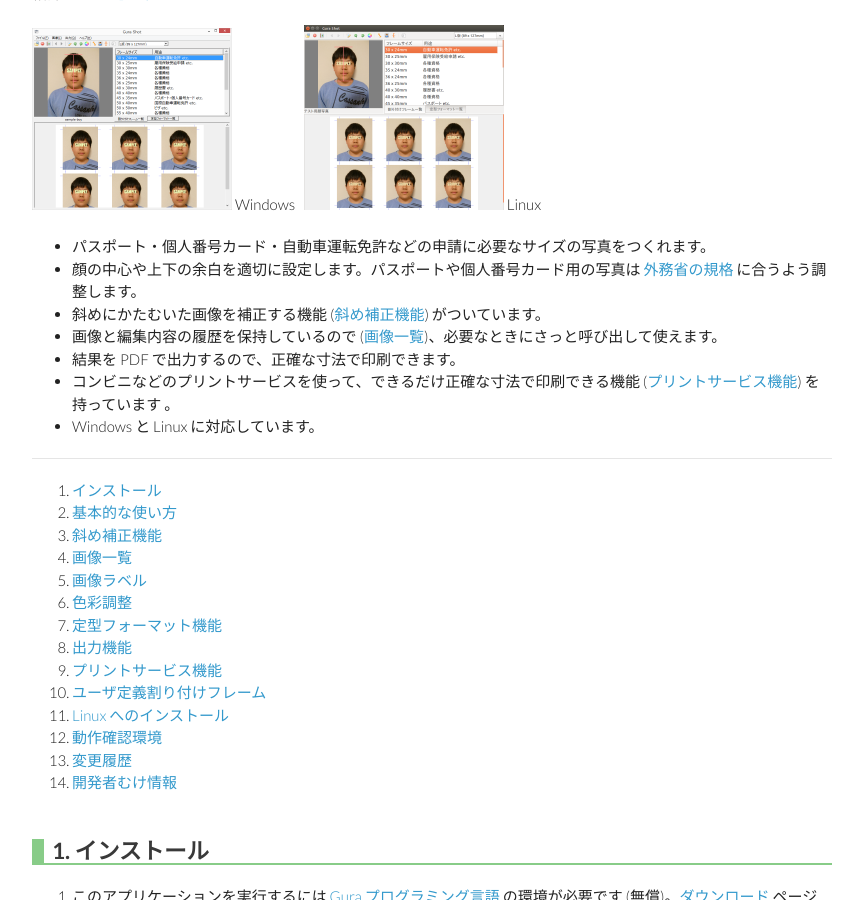
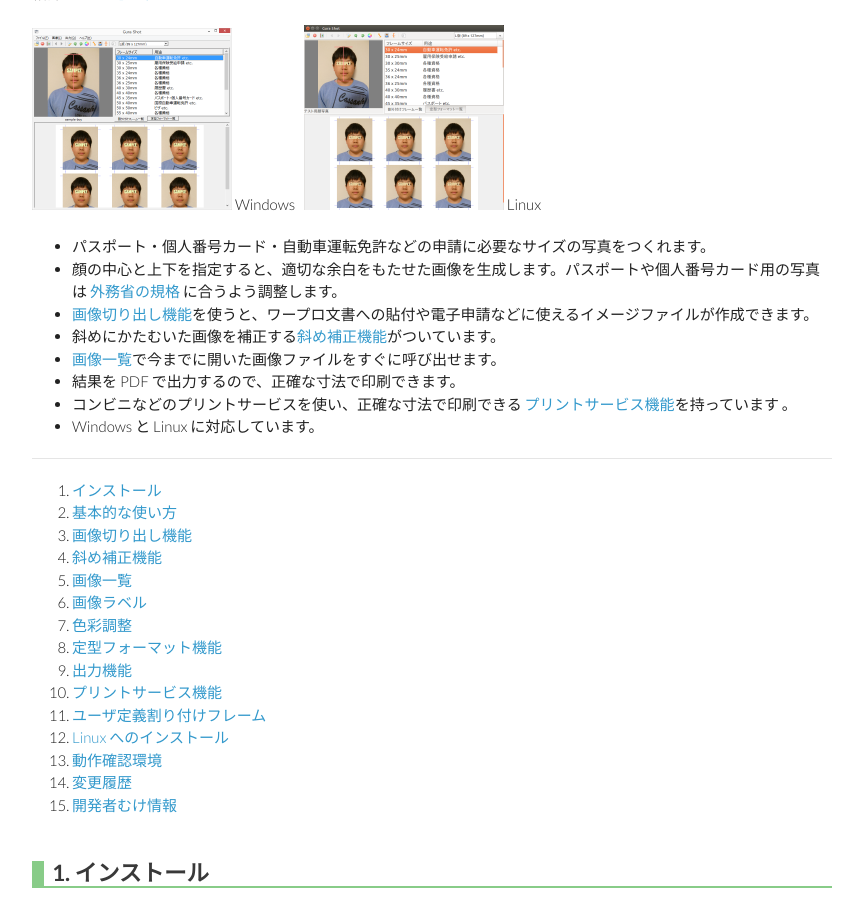
Before and after one commit to gura-app/gura-app.github.io, a Jekyll site: the page built from gurashot/index.md, in a window 1280 px wide and 900 px high, scrolled down 356 px. Shown: the whole window, without its empty margins (208-1071 px from the left). Built offline with Jekyll 4.4.1, drawn with Linux system fonts in a browser that asks for light colours; Markdown is read by kramdown in place of the engine named in the settings; some of the changed text lies outside the part shown.

```diff
--- a/gurashot/index.md
+++ b/gurashot/index.md
@@ -18,30 +18,33 @@
   ![main-with-image-linux-snapshot](images/main-with-image-linux-snapshot.png) Linux
 
 * パスポート・個人番号カード・自動車運転免許などの申請に必要なサイズの写真をつくれます。
-* 顔の中心や上下の余白を適切に設定します。パスポートや個人番号カード用の写真は
+* 顔の中心と上下を指定すると、適切な余白をもたせた画像を生成します。パスポートや個人番号カード用の写真は
   [外務省の規格](http://www.mofa.go.jp/mofaj/toko/passport/ic_photo.html) に合うよう調整します。
-* 斜めにかたむいた画像を補正する機能 ([斜め補正機能](#tilt-adjust)) がついています。
-* 画像と編集内容の履歴を保持しているので ([画像一覧](#image-list))、必要なときにさっと呼び出して使えます。
+* [画像切り出し機能](#trimming)を使うと、ワープロ文書への貼付や電子申請などに使えるイメージファイルが作成できます。
+* 斜めにかたむいた画像を補正する[斜め補正機能](#tilt-adjust)がついています。
+* [画像一覧](#image-list)で今までに開いた画像ファイルをすぐに呼び出せます。
 * 結果を PDF で出力するので、正確な寸法で印刷できます。
-* コンビニなどのプリントサービスを使って、できるだけ正確な寸法で印刷できる機能 ([プリントサービス機能](#print-service)) を持っています 。
+* コンビニなどのプリントサービスを使い、正確な寸法で印刷できる
+  [プリントサービス機能](#print-service)を持っています 。
 * Windows と Linux に対応しています。
 
 - - - - - - - - - - - - - - - - - - - - - - - - - - - - - - - - - - - - - - - - - -
 
 1. <a href="#install">インストール</a>
 2. <a href="#basic-operation">基本的な使い方</a>
-3. <a href="#tilt-adjust">斜め補正機能</a>
-4. <a href="#image-list">画像一覧</a>
-5. <a href="#image-label">画像ラベル</a>
-6. <a href="#color-adjust">色彩調整</a>
-7. <a href="#defined-format">定型フォーマット機能</a>
-8. <a href="#output">出力機能</a>
-9. <a href="#print-service">プリントサービス機能</a>
-10. <a href="#user-defined-frame">ユーザ定義割り付けフレーム</a>
-11. <a href="#install-linux">Linux へのインストール</a>
-12. <a href="#test-environment">動作確認環境</a>
-13. <a href="#history">変更履歴</a>
-14. <a href="#for-developers">開発者むけ情報</a>
+3. <a href="#trimming">画像切り出し機能</a>
+4. <a href="#tilt-adjust">斜め補正機能</a>
+5. <a href="#image-list">画像一覧</a>
+6. <a href="#image-label">画像ラベル</a>
+7. <a href="#color-adjust">色彩調整</a>
+8. <a href="#defined-format">定型フォーマット機能</a>
+9. <a href="#output">出力機能</a>
+10. <a href="#print-service">プリントサービス機能</a>
+11. <a href="#user-defined-frame">ユーザ定義割り付けフレーム</a>
+12. <a href="#install-linux">Linux へのインストール</a>
+13. <a href="#test-environment">動作確認環境</a>
+14. <a href="#history">変更履歴</a>
+15. <a href="#for-developers">開発者むけ情報</a>
 
 ## <a name="install"></a>1. インストール
 
@@ -112,7 +115,22 @@
      **四辺フチなし** &hellip; チェックをはずす
 
 
-## <a name="tilt-adjust"></a>3. 斜め補正機能
+## <a name="trimming"></a>3. 画像切り出し機能
+
+メインウィンドウ右上の「割り付けフレーム一覧」で「画像切り出し」を選択するとプレビューウィンドウが
+以下のように表示され、切り出した顔画像をイメージファイルとして出力することができます。
+
+![main-trimming](images/main-trimming-shrink.png)
+
+プレビューには、切り出した結果のピクセルサイズが表示されます。
+
+イメージをファイルに出力するには、メインメニューから `[出力(O)]-[切り出し画像をセーブ(S)...]` を実行します。
+
+イメージをクリップボードにコピーするには、メインメニューから `[出力(O)]-[切り出し画像をクリップボードにコピー(C)]`
+を実行します。
+
+
+## <a name="tilt-adjust"></a>4. 斜め補正機能
 
 メインメニューから `[画像(I)]-[傾き調整(T)]` を実行するか、ツールバーの
 ![tilt_adj](images/tilt_adj.png) ボタンをクリックすると、
@@ -166,7 +184,7 @@
 分かりやすい画像ラベルをつけておくと、後々必要な画像を呼び出す際に便利です。
 
 
-## <a name="color-adjust"></a>6. 色彩調整
+## <a name="color-adjust"></a>7. 色彩調整
 
 開いた画像ごとに色彩の調整をすることができます。
 
@@ -327,16 +345,20 @@
         $ gura gurashot.guraw
 
 
-## <a name="test-environment"></a>12. 動作確認環境
+## <a name="test-environment"></a>13. 動作確認環境
 
 * **Windows** &hellip; Windows 7, Windows 8.1
 * **Linux** &hellip; Ubuntu 13.10, Ubuntu 14.04, Xubuntu 14.04, Lubuntu 14.04
 
 
-## <a name="history"></a>13. 変更履歴
+## <a name="history"></a>14. 変更履歴
 
 <table>
 <tr><th>バージョン</th><th>リリース</th><th>変更内容</th></tr>
+
+<tr><td>v1.4.0</td><td>2016/01/13</td><td>
+画像切り出し機能を追加
+</td></tr>
 
 <tr><td>v1.3.0</td><td>2014/08/04</td><td>
 定型フォーマット出力機能を追加
```
Also changed, not shown: other parts of gurashot/index.md (+8 -8 lines).
